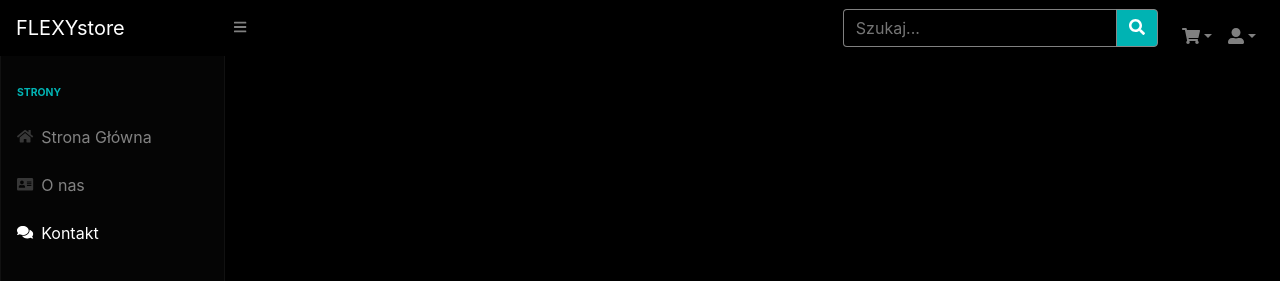
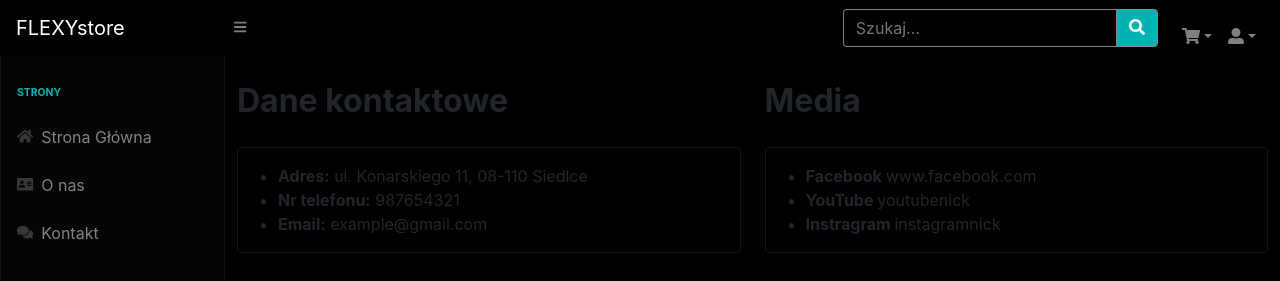
Before and after one commit to Projekt-baza/Sklep, a PHP site: page /STORE/kontakt.php in a window 1280 px wide. Shown: the top 281 px of the page. Run offline with PHP 8.4, Linux system fonts and the light colour scheme; some libraries are stand-ins or nearby versions.

Commit message:
Update kontakt.php
kontakcik

```diff
--- a/STORE/kontakt.php
+++ b/STORE/kontakt.php
@@ -81,9 +81,46 @@
                 </nav>
             </div>
             <div id="layoutSidenav_content">
-                <main>
+
+
+               <main>
+
+
+              <div class="col-xl-6 col-md-6 float-left">
+                <h1 class="kontakt-header">Dane kontaktowe</h1>
+                <div class="card bg-card mb-4">
+                  <ul class="kontakt-ul">
+                  <li><strong>Adres:</strong> ul. Konarskiego 11, 08-110 Siedlce</li>
+                  <li><strong>Nr telefonu:</strong> 987654321</li>
+                  <li><strong>Email:</strong> example@gmail.com</li>
+                </ul>
+
+
+                  </div>
+              </div>
+              <div class="col-xl-6 col-md-6 float-left">
+                <h1 class="kontakt-header">Media</h1>
+                <div class="card bg-card mb-4">
+                  <ul class="kontakt-ul">
+                  <li><strong>Facebook </strong> www.facebook.com</li>
+                  <li><strong>YouTube </strong>  youtubenick</li>
+                  <li><strong>Instragram </strong>  instagramnick</li>
+                </ul>
+                  </div>
+              </div>
+              <br>
+
+
+              <div class="col-xl-12 col-md-12">
+                <div class="card bg-card mb-4">
+                      <iframe style="width: 100%; height: 490px;" src="https://www.google.com/maps/embed?pb=!1m18!1m12!1m3!1d2446.9211923842026!2d22.28104831584296!3d52.172126279749804!2m3!1f0!2f0!3f0!3m2!1i1024!2i768!4f13.1!3m3!1m2!1s0x471f5bb2a7e75aed%3A0x47d8cb735af52cad!2sZesp%C3%B3%C5%82%20Szk%C3%B3%C5%82%20Ponadgimnazjalnych%20nr%201%20w%20Siedlcach!5e0!3m2!1spl!2spl!4v1606213529895!5m2!1spl!2spl" frameborder="0" style="border:0;" allowfullscreen="" aria-hidden="false" tabindex="0"><iframe>
+            </div>
+            </div>
+
 
                 </main>
+
+
                 <footer class="py-4 bg-dark mt-auto">
                     <div class="container-fluid">
                         <div class="d-flex align-items-center justify-content-between small">
```
